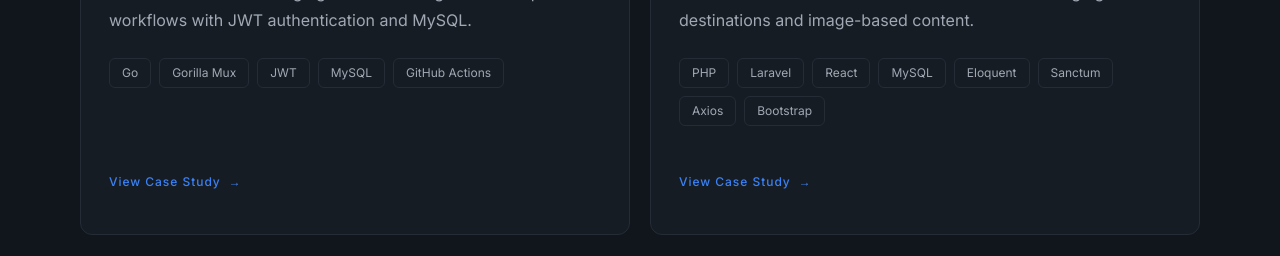
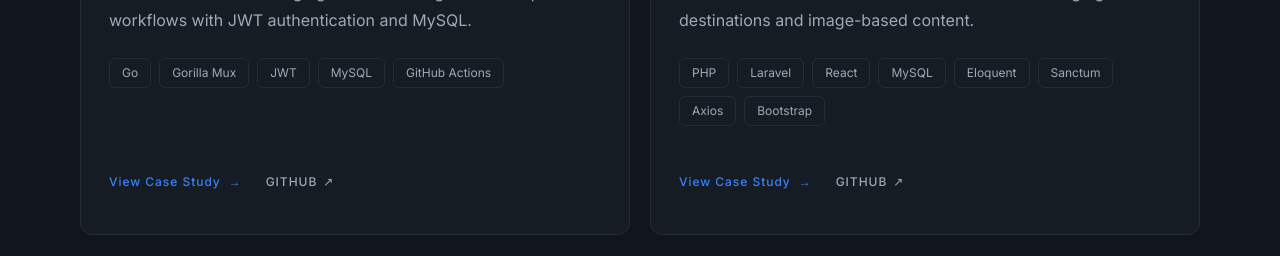
Before and after one commit to shiinobu/firman-portfolio, a Next.js app: page / in a window 1280 px wide. Shown: the part 4160-4416 px from the top of the page. Built offline with nearby package versions, Linux system fonts and the light colour scheme.

Commit message:
feat: add GitHub links to supporting projects

```diff
--- a/src/components/projects/ProjectCard.tsx
+++ b/src/components/projects/ProjectCard.tsx
@@ -25,7 +25,7 @@ export default function ProjectCard({ project }: ProjectCardProps) {
         <ProjectTags technologies={project.technologies} />
       </div>
 
-      <div className="mt-auto pt-8">
+      <div className="mt-auto flex flex-wrap items-center gap-x-6 gap-y-3 pt-8">
         <Link
           href={`/projects/${project.slug}`}
           className="inline-flex min-h-12 items-center gap-2 font-mono text-xs font-medium tracking-[0.08em] text-primary transition-colors duration-200 hover:text-primary-hover focus-visible:outline-2 focus-visible:outline-offset-4 focus-visible:outline-primary"
@@ -33,6 +33,18 @@ export default function ProjectCard({ project }: ProjectCardProps) {
           View Case Study
           <span aria-hidden="true">→</span>
         </Link>
+
+        <Link
+          href={project.github}
+          target="_blank"
+          rel="noopener noreferrer"
+          className="inline-flex min-h-12 items-center font-mono text-xs font-medium tracking-[0.08em] text-foreground-secondary transition-colors duration-200 hover:text-primary focus-visible:outline-2 focus-visible:outline-offset-4 focus-visible:outline-primary uppercase"
+        >
+          GitHub
+          <span aria-hidden="true" className="ml-1.5">
+            ↗
+          </span>
+        </Link>
       </div>
     </article>
   );
```
